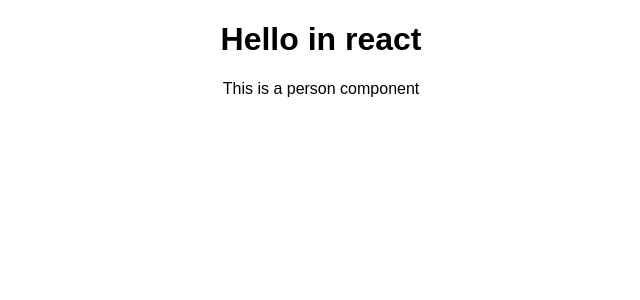
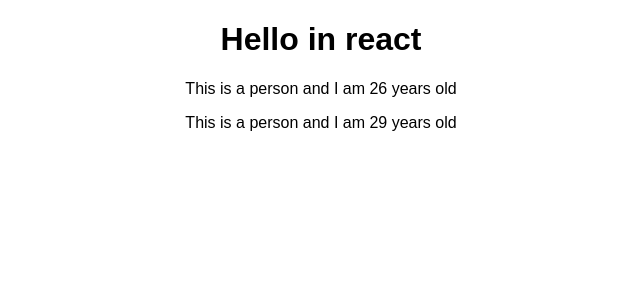
Before and after one commit to ashishsahani/hello-react-app, a React (Create React App) app: page / in a window 1280 px wide. Shown: the top 300 px of the page, without its empty margins (319-959 px from the left). Built offline with nearby package versions, Linux system fonts and the light colour scheme.

Commit message:
adding dynamic content

```diff
--- a/src/App.js
+++ b/src/App.js
@@ -9,6 +9,7 @@ class App extends Component {
           <div className = "App" >
             <h1> Hello in react </h1>
             <Person/>
+            <Person/>
           </div >
         );
         //return React.createElement('div', {className : 'App'}, React.createElement('h1', null, 'Hello from React'))
--- a/src/Person/Person.js
+++ b/src/Person/Person.js
@@ -1,7 +1,7 @@
 import React from 'react';
 
 const person = () => {
-  return <p>This is a person component </p>
+  return <p>This is a person and I am {Math.floor(Math.random()*30)} years old</p>
 }
 
 export default person
```
